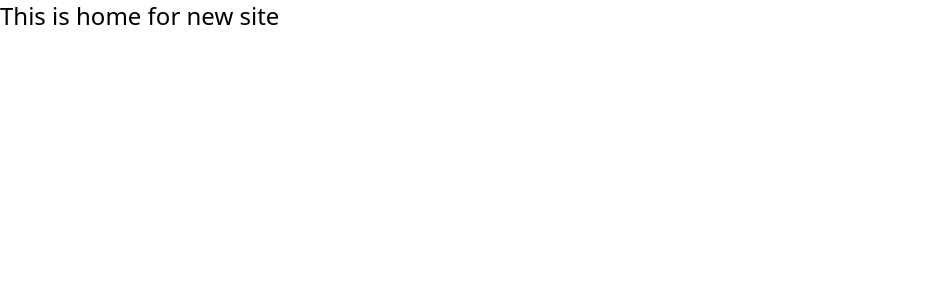
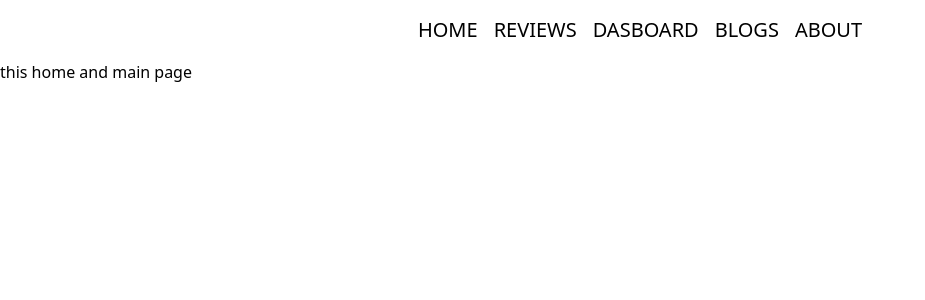
Before and after one commit to Meherab0001/product-analysis-assignment-9, a React (Create React App) app: page / in a window 1280 px wide. Shown: the top 300 px of the page, without its empty margins (0-925 px from the left). Built offline with nearby package versions, Linux system fonts and the light colour scheme.

Commit message:
added active link menubar

```diff
--- a/src/App.js
+++ b/src/App.js
@@ -1,10 +1,23 @@
-
+import {Routes,Route} from 'react-router-dom'
 import './App.css';
-
+import Menubar from './Components/Menubar/Menubar';
+import Home from './Components/Home/Home'
+import Reviwes from './Components/Reviews/Reviwes';
+import Dashborad from './Components/Dashboard/Dashboard'
+import Blogs from './Components/Blogs/Blogs'
+import About from './Components/About/About'
 function App() {
   return (
     <div>
-      <h2 className='text-2xl'>This is home for new site</h2>
+      <Menubar></Menubar>
+      <Routes>
+        <Route path="/" element={<Home></Home>}></Route>
+        <Route path="/home" element={<Home></Home>}></Route>
+        <Route path='/reviews' element={<Reviwes></Reviwes>}></Route>
+        <Route path='/dashboard' element={<Dashborad></Dashborad>}></Route>
+        <Route path='/blogs' element={<Blogs></Blogs>}></Route>
+        <Route  path='/about' element={<About></About>}></Route>
+      </Routes>
 
     </div>
   );
--- /dev/null
+++ b/src/Components/About/About.js
@@ -0,0 +1,11 @@
+import React from 'react';
+
+const About = () => {
+    return (
+        <div>
+            <h3>about for us, we know to you</h3>
+        </div>
+    );
+};
+
+export default About;
--- /dev/null
+++ b/src/Components/Blogs/Blogs.js
@@ -0,0 +1,11 @@
+import React from 'react';
+
+const Blogs = () => {
+    return (
+        <div>
+            <h3>HTis blogs for cousmoter review and their question</h3>
+        </div>
+    );
+};
+
+export default Blogs;
--- /dev/null
+++ b/src/Components/CustomLink/CustomLink.js
@@ -0,0 +1,16 @@
+import React from 'react'
+import { Link, useMatch, useResolvedPath } from 'react-router-dom'
+
+const CustomLink = ({ children, to, ...props }) => {
+  let resolved = useResolvedPath(to)
+  let match = useMatch({ path: resolved.pathname, end: true })
+  return (
+    <div>
+      <Link style={{ color: match ? '#0991B1' : 'black' }} to={to} {...props}>
+        {children}
+      </Link>
+    </div>
+  )
+}
+
+export default CustomLink
--- /dev/null
+++ b/src/Components/Dashboard/Dashboard.js
@@ -0,0 +1,11 @@
+import React from 'react';
+
+const Dashboard = () => {
+    return (
+        <div>
+            <h3>this daschborad from user </h3>
+        </div>
+    );
+};
+
+export default Dashboard;
--- /dev/null
+++ b/src/Components/Home/Home.js
@@ -0,0 +1,11 @@
+import React from 'react';
+
+const Home = () => {
+    return (
+        <div>
+           <h3>this home and main page </h3>
+        </div>
+    );
+};
+
+export default Home;
--- /dev/null
+++ b/src/Components/Menubar/Menubar.js
@@ -0,0 +1,17 @@
+import React from 'react';
+import { Link } from 'react-router-dom';
+import CustomLink from '../CustomLink/CustomLink';
+
+const Menubar = () => {
+    return (
+        <div className='sticky top-0 justify-center px-12 py-4 flex gap-4 text-xl bg-'>
+            <CustomLink to='/home'>HOME</CustomLink>
+            <CustomLink  to="/reviews">REVIEWS</CustomLink>
+            <CustomLink to='/dashboard'>DASBOARD</CustomLink>
+            <CustomLink to="/blogs">BLOGS</CustomLink>
+            <CustomLink to="/about">ABOUT </CustomLink>
+        </div>
+    );
+};
+
+export default Menubar;
--- /dev/null
+++ b/src/Components/Reviews/Reviwes.js
@@ -0,0 +1,11 @@
+import React from 'react';
+
+const Reviwes = () => {
+    return (
+        <div>
+            <h3>this review from customer</h3>
+        </div>
+    );
+};
+
+export default Reviwes;<h3>this review from customer</h3>
--- a/src/index.js
+++ b/src/index.js
@@ -3,12 +3,15 @@ import ReactDOMClient from 'react-dom/client';
 import './index.css';
 import App from './App';
 import reportWebVitals from './reportWebVitals';
+import { BrowserRouter } from 'react-router-dom';
 
-const root=ReactDOMClient.createRoot( document.getElementById('root'))
+const root = ReactDOMClient.createRoot(document.getElementById('root'))
 
 root.render(
   <React.StrictMode>
-    <App />
+    <BrowserRouter>
+      <App />
+    </BrowserRouter>
   </React.StrictMode>,
 
 );
```
